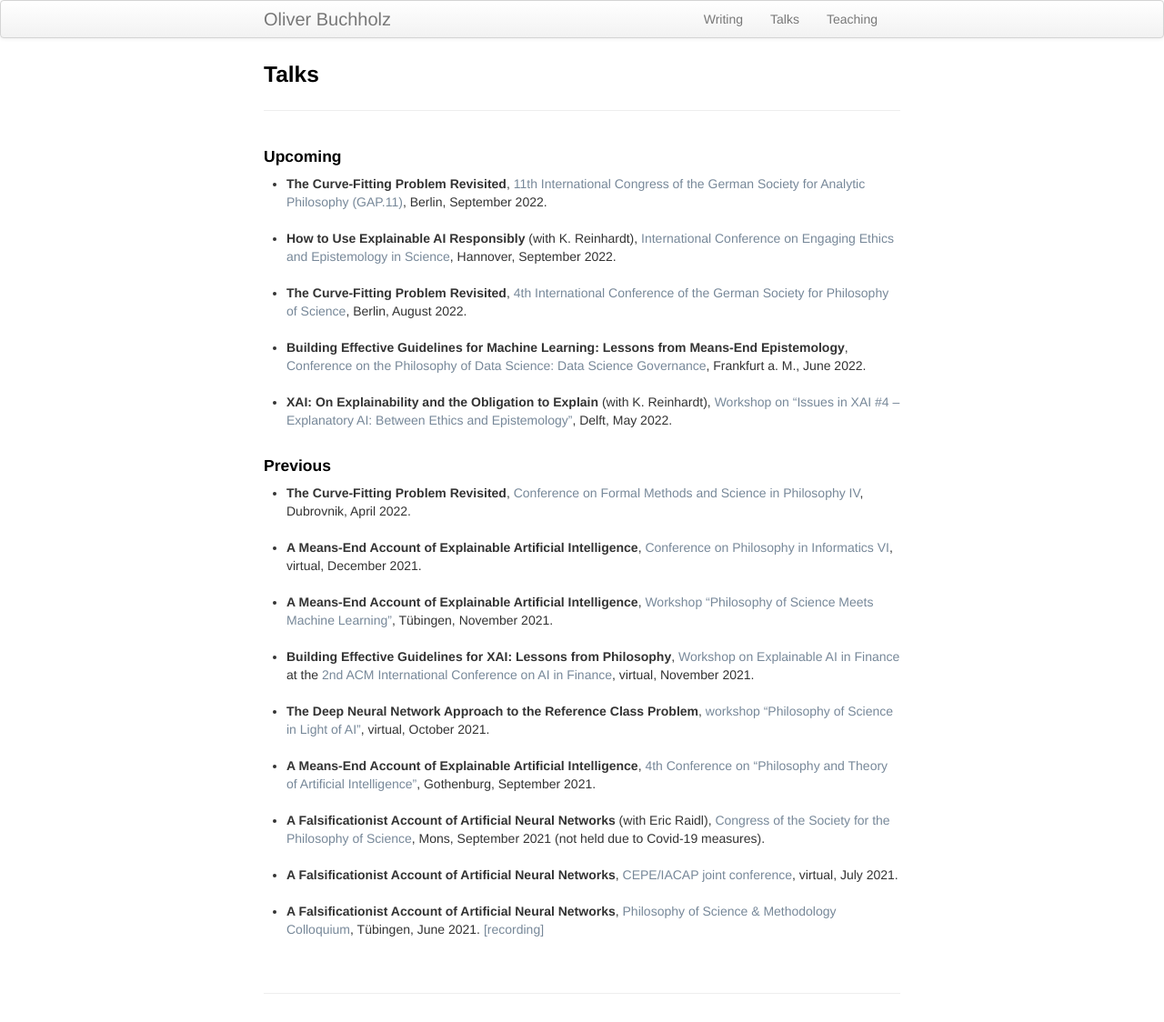
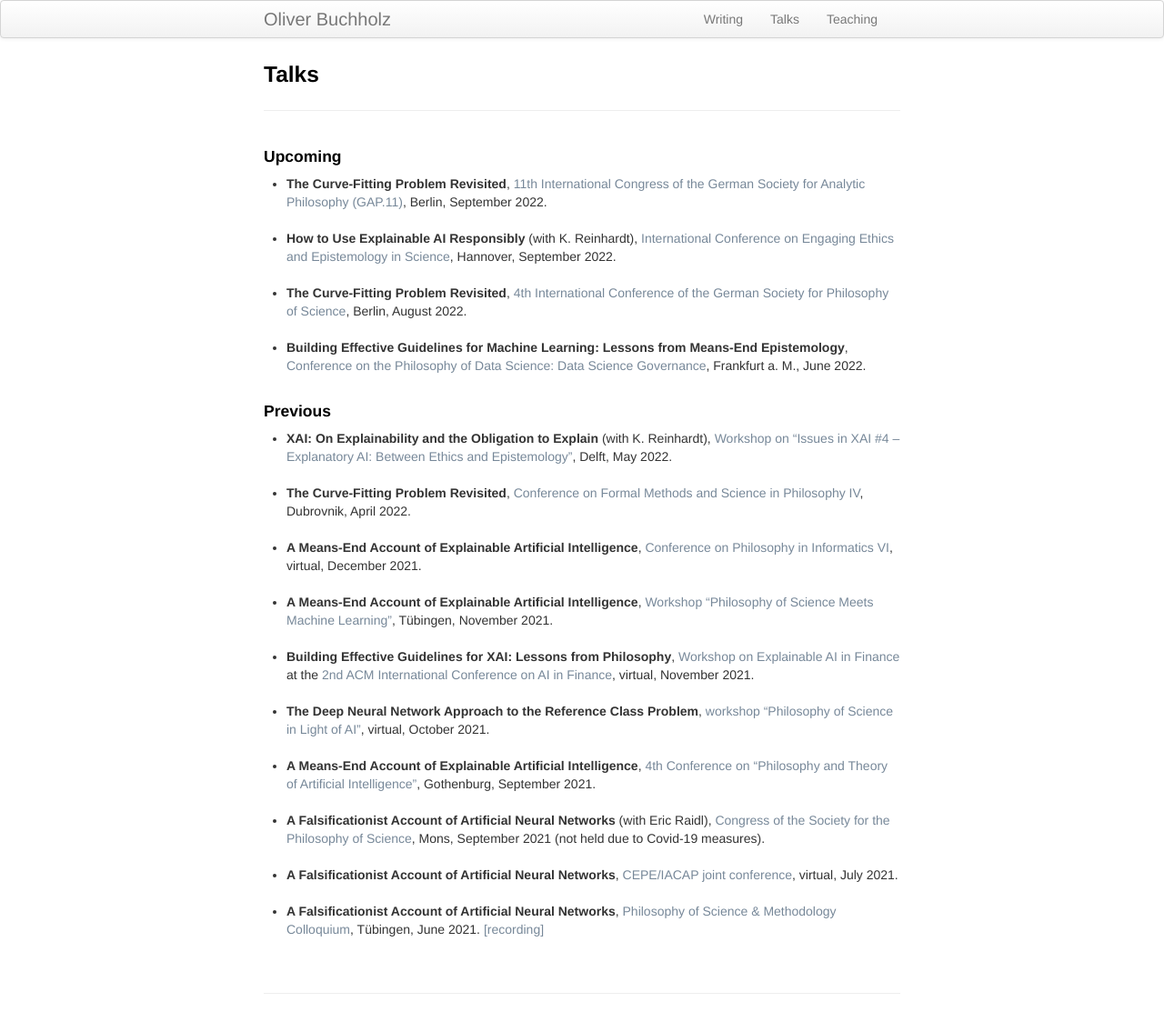
Before and after one commit to oliverbuchholz/oliverbuchholz.github.io, a Jekyll site: the page built from pages/talks.md, in a window 1280 px wide. Shown: the whole page at 91% size. Built offline with Jekyll 4.4.1, drawn with Linux system fonts in a browser that asks for light colours.

```diff
--- a/pages/talks.md
+++ b/pages/talks.md
@@ -18,9 +18,6 @@ description: Oliver Buchholz | Talks
 
 <li><b>Building Effective Guidelines for Machine Learning: Lessons from Means-End Epistemology</b>, <a href="https://www.frankfurt-school.de/home/research/conferences-workshops/ds-2022" target="_blank">Conference on the Philosophy of Data Science: Data Science Governance</a>, Frankfurt a. M., June 2022.<br><br>
 </li>
-
-<li><b>XAI: On Explainability and the Obligation to Explain</b> (with K. Reinhardt), <a href="https://juanmduran.net/xai4/" target="_blank">Workshop on &ldquo;Issues in XAI &num;4 &ndash; Explanatory AI: Between Ethics and Epistemology&rdquo;</a>, Delft, May 2022.<br><br>
-</li>
 </ul>
 
 
@@ -28,6 +25,9 @@ description: Oliver Buchholz | Talks
 <h4>Previous</h4>
 
 <ul>
+<li><b>XAI: On Explainability and the Obligation to Explain</b> (with K. Reinhardt), <a href="https://juanmduran.net/xai4/" target="_blank">Workshop on &ldquo;Issues in XAI &num;4 &ndash; Explanatory AI: Between Ethics and Epistemology&rdquo;</a>, Delft, May 2022.<br><br>
+</li>
+
 <li><b>The Curve-Fitting Problem Revisited</b>, <a href="https://www.ifzg.hr/fmsph/" target="_blank">Conference on Formal Methods and Science in Philosophy IV</a>, Dubrovnik, April 2022.<br><br>
 </li>
 
```
